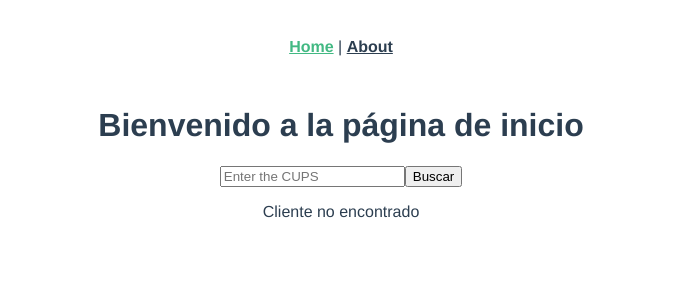
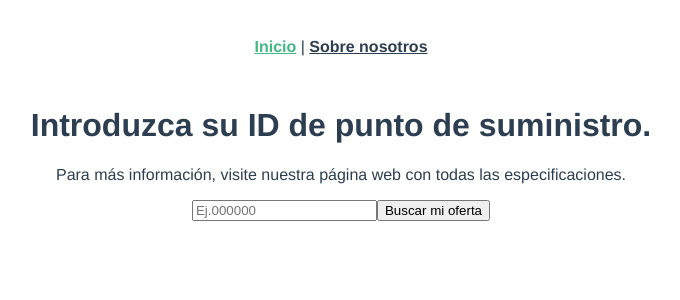
Before and after one commit to SCSS77/rooftop-product-offer, a Vue app: page / in a window 1280 px wide. Shown: the top 300 px of the page, without its empty margins (299-979 px from the left). Built offline with nearby package versions, Linux system fonts and the light colour scheme.

Commit message:
add some adjustments

```diff
--- a/src/App.vue
+++ b/src/App.vue
@@ -1,7 +1,7 @@
 <template>
   <nav>
-    <router-link to="/">Home</router-link> |
-    <router-link to="/about">About</router-link>
+    <router-link to="/">Inicio</router-link> |
+    <router-link to="/about">Sobre nosotros</router-link>
   </nav>
   <router-view/>
 </template>
--- a/src/components/UserSearchForm.vue
+++ b/src/components/UserSearchForm.vue
@@ -1,12 +1,8 @@
 <template>
   <div>
-    <input v-model="cupsInput" type="text" placeholder="Enter the CUPS">
-    <button @click="searchClient">Buscar</button>
-    <div v-if="clientFound">
-      <p>{{ clientFound.full_name }}</p>
-      <p>{{ clientFound.address }}</p>
-    </div>
-    <div v-else>
+    <input v-model="cupsInput" type="text" placeholder="Ej.000000">
+    <button @click="searchClient">Buscar mi oferta</button>
+    <div v-if="cupsInput && !clientFound">
       <p>Cliente no encontrado</p>
     </div>
   </div>
--- a/src/views/HomeView.vue
+++ b/src/views/HomeView.vue
@@ -1,6 +1,7 @@
 <template>
   <div>
-    <h1>Bienvenido a la página de inicio</h1>
+    <h1>Introduzca su ID de punto de suministro.</h1>
+    <p>Para más información, visite nuestra página web con todas las especificaciones.</p>
     <UserSearchForm @clientFound="showClientDetails" />
   </div>
 </template>
```
